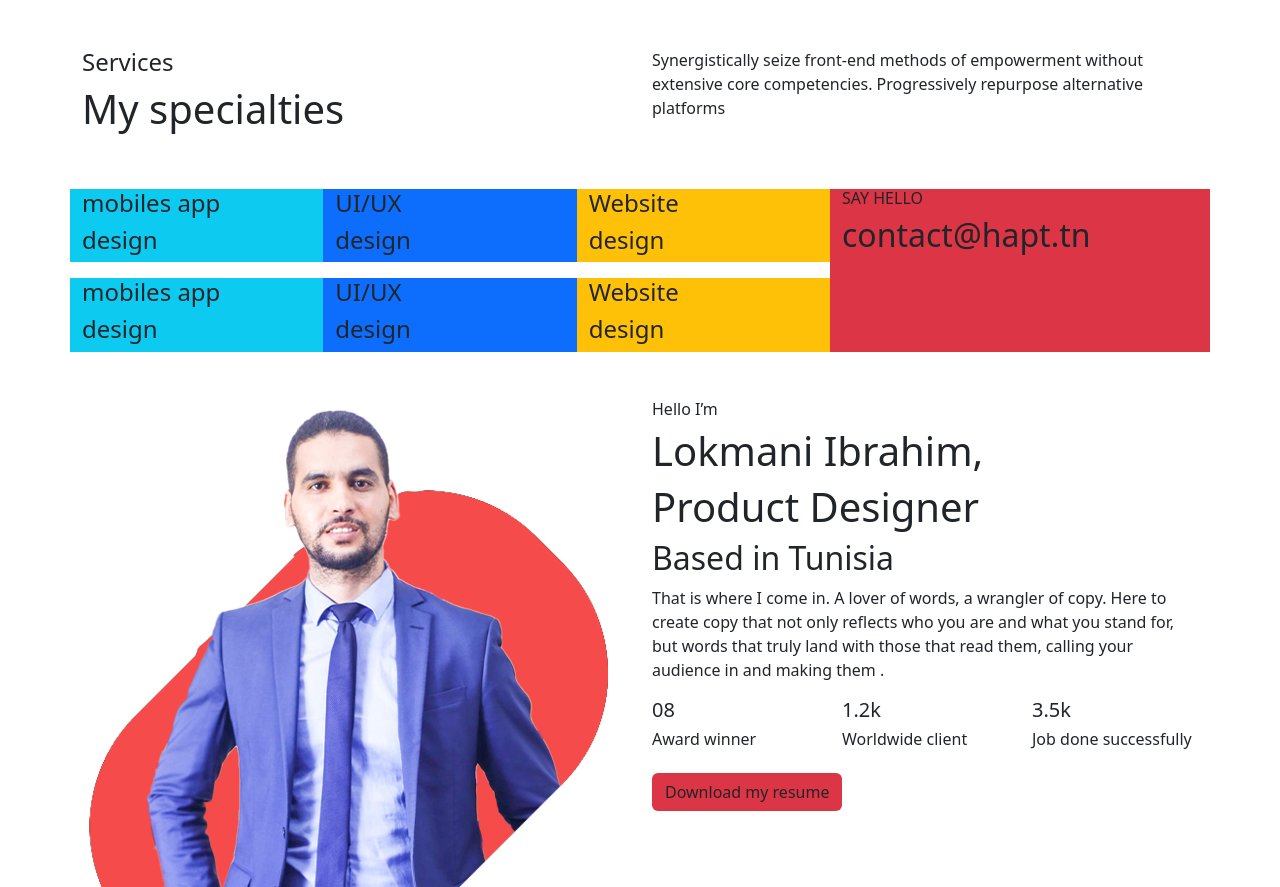
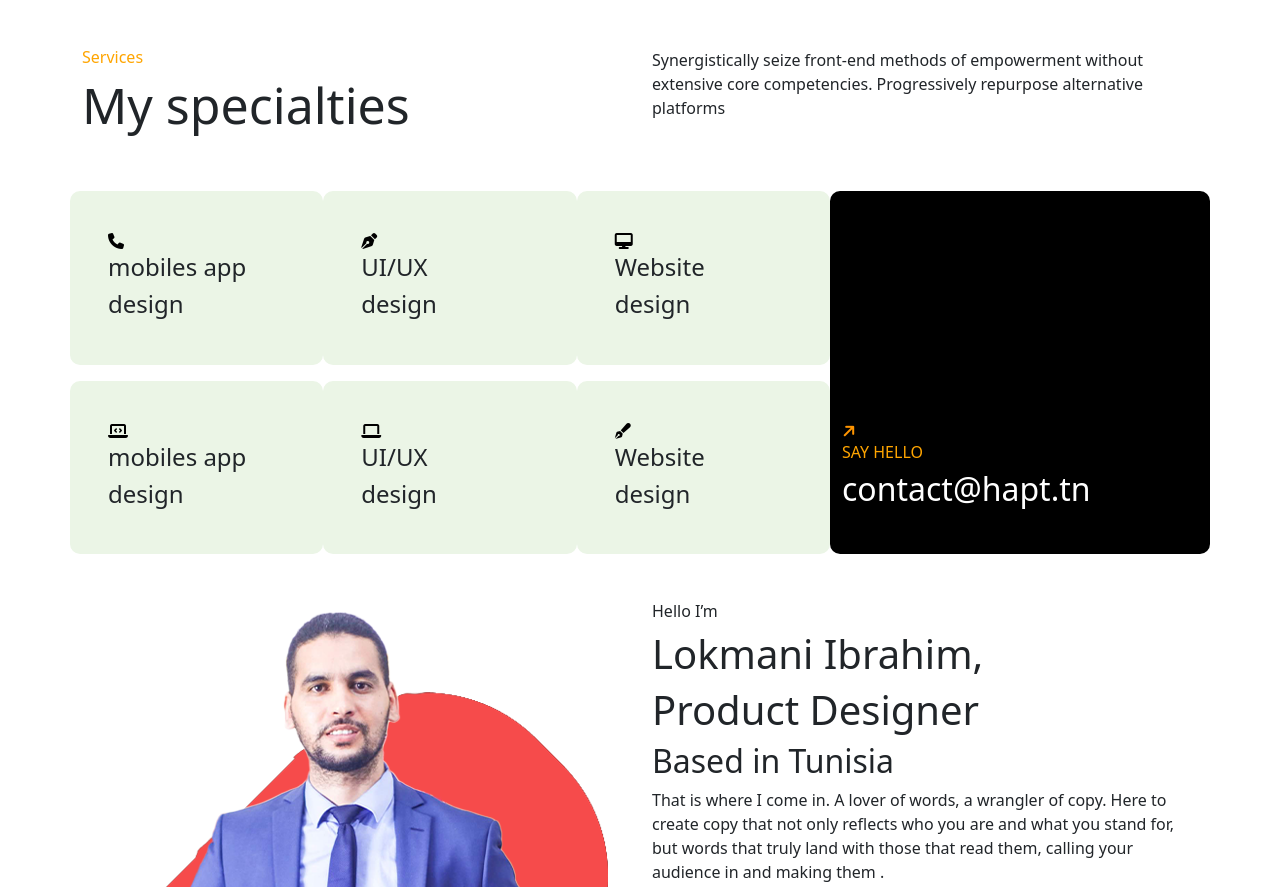
Before and after one commit to SiwarSouguir/Projet5, a plain HTML site: page index.html in a window 1280 px wide. Shown: the top 887 px of the page. Drawn offline with nearby package versions, Linux system fonts and the light colour scheme.

Commit message:
cour css

```diff
--- a/css/style.css
+++ b/css/style.css
@@ -0,0 +1,26 @@
+.sous-titre1{
+    color: orange;
+}
+.titre1{
+    font-size: 50px;
+}
+.card-spec{
+    background-color: rgb(235,245,230);
+    padding: 5%;
+    border-radius: 10px;
+}
+.card-spec:hover{
+    background-color: rgb(255, 255, 255);
+    padding: 5%;
+    border-radius: 10px;
+    box-shadow: 0px 0px 15px rgba(0, 0, 0, 0.2);
+}
+.test:hover{
+    color: orange;
+}
+.card-contact{
+    background-color: rgb(0, 0, 0);
+    padding-top: 20%;
+    color: white;
+    border-radius: 10px;
+}
--- a/index.html
+++ b/index.html
@@ -32,8 +32,8 @@
             <div class="container">
              <div class="row mt-5" >
                 <div class="col-6">
-                    <h4>Services</h4>
-                    <h1>My specialties</h1>
+                    <h6 class="sous-titre1">Services</h6>
+                    <h1 class="titre1">My specialties</h1>
                 </div>
                 <div class="col-6">
                     <p>  Synergistically seize front-end methods
@@ -44,48 +44,61 @@
             <!--Specialties-->
                 <div class="col-8 mt-5">
                     <div class="row  mb-3">
-                        <div class="col-4 bg-info">
-                            <i></i>
+                        <div class="col-4 card-spec">
+                            <i class="fa-solid fa-phone " style="color: #000000;"></i>
+                           <div class="test">
                             <h4>mobiles app</h4>
                             <h4>design</h4>
+                         </div>
                         </div>
                         <!--End info 1-->
-                        <div class="col-4 bg-primary">
-                            <i></i>
-                            <h4>UI/UX</h4>
+                        <div class="col-4 card-spec">
+                            <i class="fa-solid fa-pen-nib" style="color: #000000;"></i>
+                            <div class="test">
+                                <h4>UI/UX</h4>
                             <h4> design</h4>
+                            </div>
                         </div>
                         <!--End info 2-->
-                        <div class="col-4 bg-warning">
-                            <i></i>
+                        <div class="col-4 card-spec">
+                            <i class="fa-solid fa-desktop" style="color: #000000;"></i>
+                            <div class="test">
                             <h4>Website</h4>
                             <h4>design</h4>
+                            </div>
                         </div>
                         <!--End info 3-->
                     </div>
                     <div class="row">
-                        <div class="col-4 bg-info">
-                            <i></i>
-                            <h4>mobiles app</h4>
+                        <div class="col-4 card-spec">
+                            <i class="fa-solid fa-laptop-code" style="color: #000000;"></i>
+                            <div class="test">
+                                <h4>mobiles app</h4>
                             <h4>design</h4>
+                            </div>
                         </div>
                         <!--End info 1-->
-                        <div class="col-4 bg-primary">
-                            <i></i>
+                        <div class="col-4 card-spec">
+                            <i class="fa-solid fa-laptop" style="color: #000000;"></i>
+                            <div class="test">
                             <h4>UI/UX</h4>
                             <h4> design</h4>
+                            </div>
                         </div>
                         <!--End info 2-->
-                        <div class="col-4 bg-warning">
-                            <i></i>
+                        <div class="col-4 card-spec">
+                            <i class="fa-solid fa-pen-fancy" style="color: #000000;"></i>
+                            <div class="test">
                             <h4>Website</h4>
                             <h4>design</h4>
+                            </div>
                         </div>
                         <!--End info 3-->
                     </div>
                 </div>
-                <div class="col-4 bg-danger mt-5">
-                    <h6> SAY HELLO </h6>
+                <div class="col-4 mt-5 card-contact">
+                    <i class="fa-solid fa-arrow-right fa-rotate-by" style="color: #ff9500; --fa-rotate-angle: -45deg;"></i>
+                    <h6 class="sous-titre1"> SAY HELLO </h6>
                     <h2>contact@hapt.tn</h2>
                 </div>
              </div>
@@ -298,6 +311,32 @@
         </main>
         <footer>
             <!-- place footer here -->
+            <div class="container-fluid bg-dark" >
+                <div class="row">
+                    <div class="col-4 mt-5 ps-5 mb-5 ">
+                        <h1 class="text" style="color:#FFFFFF"> Le t’s work </h1>
+                        <h1 class="text" style="color:#FFFFFF"> together </h1>
+                        <h4 class="text" style="color:#FFFFFF"> Based in Tunisia </h4>
+                    </div>
+                    <div class="col-4 mt-5 ">
+                        <h4 class="text" style="color:#FFFFFF"> Looking for a hectic designer? </h4> <br>
+                        <h3 class="text" style="color: orange;"> contact@hapt.tn </h3>
+
+                    </div>
+                    <div class="col-4 mt-5">
+                        <h4 class="text" style="color:#FFFFFF">  Want a more in-depth look at my history? </h4> <br>
+                        <h3 class="text" style="color: orange;"> +(216) 25 959 264 </h3>
+                    </div>
+                    <div class="col-12 mb-5">
+                        <h1 class="text-center" style="color:#FFFFFF" > Lokmani Ibrahim : </h1>
+                        <h5 class="text-center" style="color:#FFFFFF"> Manageur - Formateur - Conseiller en formation continue Designer - UI/UX design
+                            - Developpeur web Motion Designer - Community manager Sousse Tunisie</h5>
+                            <div class="col-12 mt-5"></div>
+                            <h5 class="text-center" style="color:#FFFFFF"> ©2025 Lokmani Ibrahim, All Rights Reserved </h5>
+                    </div>
+                </div>
+
+            </div>
         </footer>
         <!-- Bootstrap JavaScript Libraries -->
         <script
```
